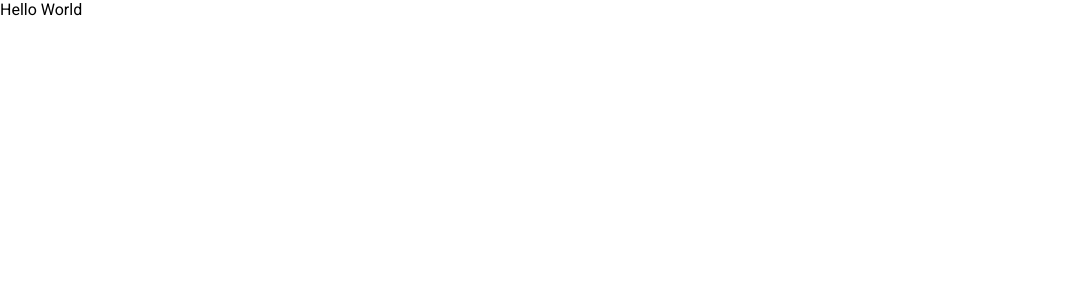
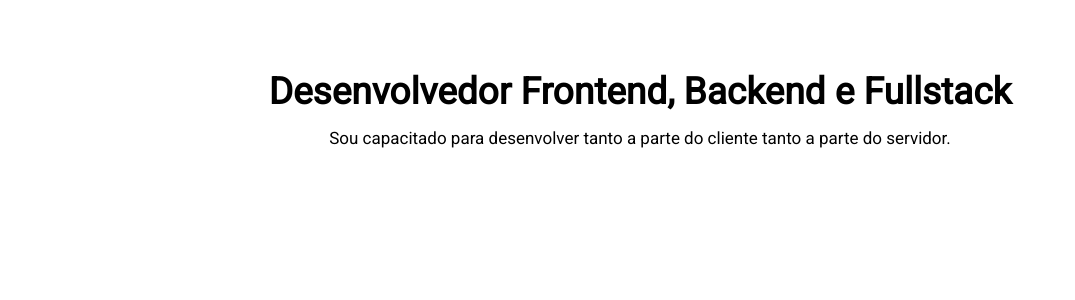
Before and after one commit to iagoPinheiro1401/portfolio, a Next.js app: page / in a window 1280 px wide. Shown: the top 300 px of the page, without its empty margins (0-1075 px from the left). Built offline with nearby package versions, Linux system fonts and the light colour scheme.

Commit message:
Criado competências

```diff
--- a/package.json
+++ b/package.json
@@ -14,7 +14,8 @@
   "dependencies": {
     "next": "^13.4.19",
     "react": "^18.2.0",
-    "react-dom": "^18.2.0"
+    "react-dom": "^18.2.0",
+    "styled-components": "^6.0.8"
   },
   "devDependencies": {
     "babel-plugin-styled-components": "^2.1.4",
--- a/pages/index.jsx
+++ b/pages/index.jsx
@@ -1,7 +1,22 @@
+import H1 from "../src/components/h1/H1"
+import Subtitle from "../src/components/Subtitle"
+
+import styled from "styled-components"
+
+const Container = styled.div`
+    display: flex;
+    flex-direction: column;
+    justify-content: center;
+    align-items: center;
+    margin: 70px;
+    gap: 15px;
+`
+
 export default function HomePage() {
    return(
-    <div>
-        Hello World
-    </div>
+    <Container>
+        <H1>Desenvolvedor Frontend, Backend e Fullstack</H1>
+        <Subtitle>Sou capacitado para desenvolver tanto a parte do cliente tanto a parte do servidor.</Subtitle>
+    </Container>
    )
 }
--- /dev/null
+++ b/src/components/Subtitle.jsx
@@ -0,0 +1,12 @@
+import styled from "styled-components"
+
+const H2 = styled.h2`
+    font-weight: 300;
+    font-size: 17px;
+`
+
+export default function Subtitle(props) {
+    return(
+        <H2>{props.children}</H2>
+    )
+}
--- /dev/null
+++ b/src/components/h1/H1.jsx
@@ -0,0 +1,8 @@
+import styled from "styled-components"
+
+ const H1 = styled.h1`
+    font-size: 37px;
+    font-weight: bold;
+`
+
+export default H1
```
Also changed, not shown: 1 other file (tests, documents, lock files or other folders).
